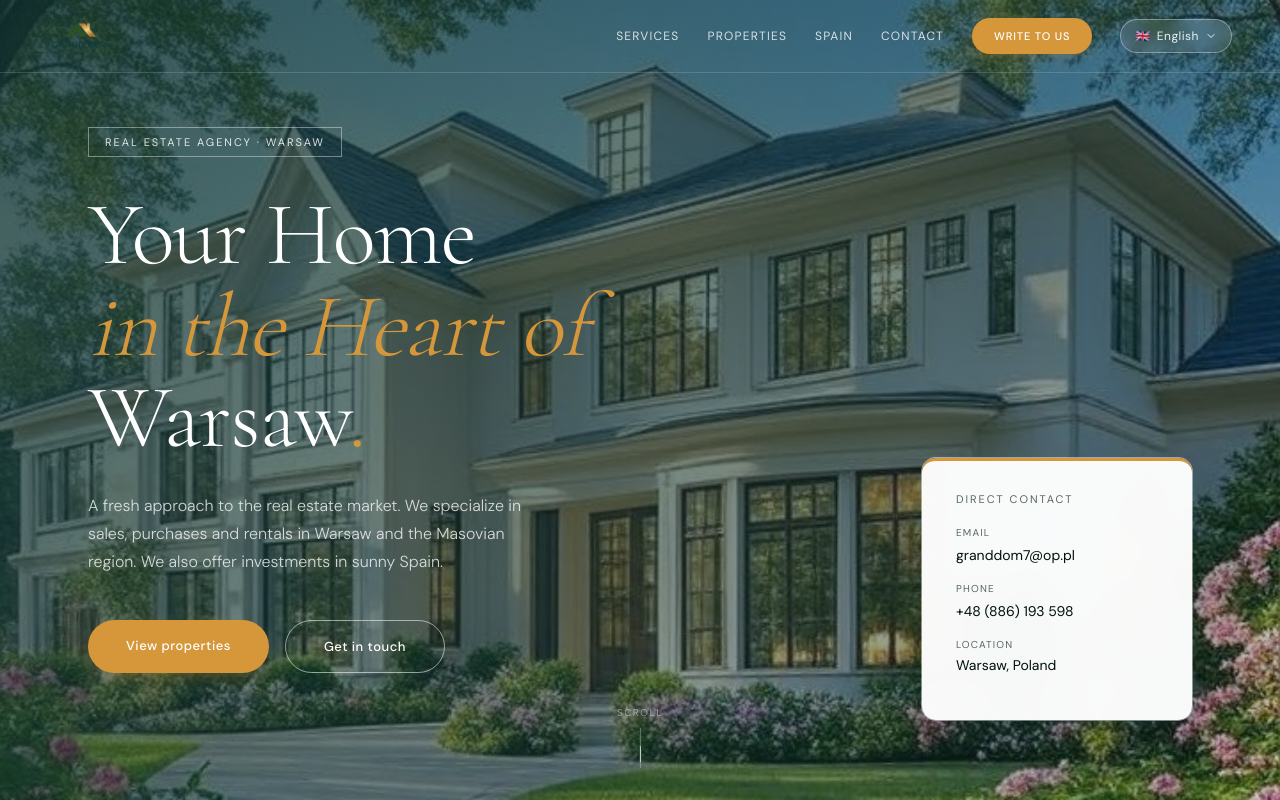
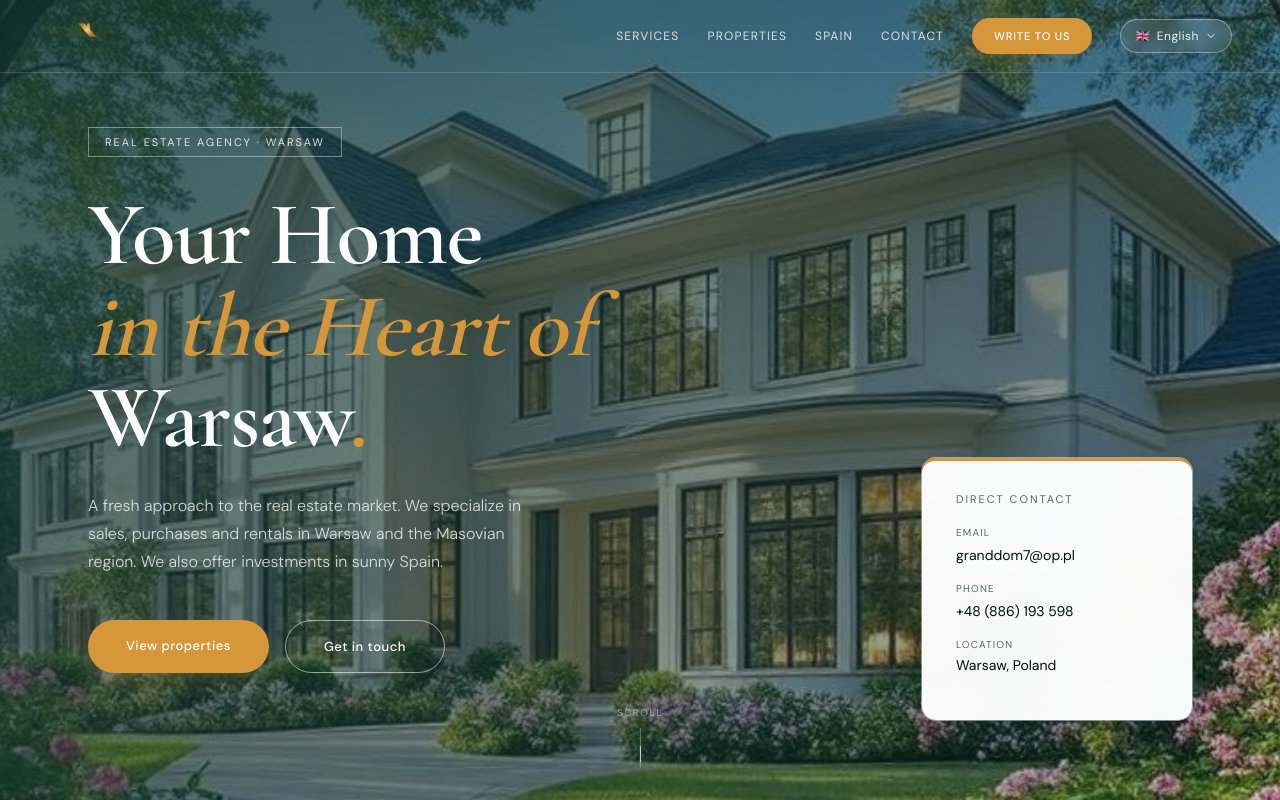
Before and after one commit to qqwz0/grand-dom, a Next.js app: page /en in a window 1280 px wide. Shown: the top 800 px of the page. Built offline with nearby package versions, Linux system fonts and the light colour scheme.

Commit message:
fix font weight

```diff
--- a/components/HeroSection.tsx
+++ b/components/HeroSection.tsx
@@ -82,7 +82,7 @@ export default function HeroSection({
             className="gd-heading"
             style={{
               fontSize: "clamp(52px, 7vw, 92px)",
-              fontWeight: 300,
+              fontWeight: 600,
               lineHeight: 1.02,
               color: "#ffffff",
               marginBottom: 28,
@@ -94,7 +94,7 @@ export default function HeroSection({
             <em
               style={{
                 fontStyle: "italic",
-                fontWeight: 300,
+                fontWeight: 600,
                 color: "var(--gd-gold)",
               }}
             >
@@ -121,7 +121,10 @@ export default function HeroSection({
           </p>
 
           {/* CTA buttons */}
-          <div className="gd-hero-ctas" style={{ display: "flex", gap: 16, flexWrap: "wrap" }}>
+          <div
+            className="gd-hero-ctas"
+            style={{ display: "flex", gap: 16, flexWrap: "wrap" }}
+          >
             <a
               href="#services"
               style={{
@@ -170,7 +173,10 @@ export default function HeroSection({
                   "transparent")
               }
             >
-              {get(["cta", "heroCta2"], get(["contact", "getInTouch"], "Porozmawiajmy"))}
+              {get(
+                ["cta", "heroCta2"],
+                get(["contact", "getInTouch"], "Porozmawiajmy"),
+              )}
             </a>
           </div>
         </div>
```
